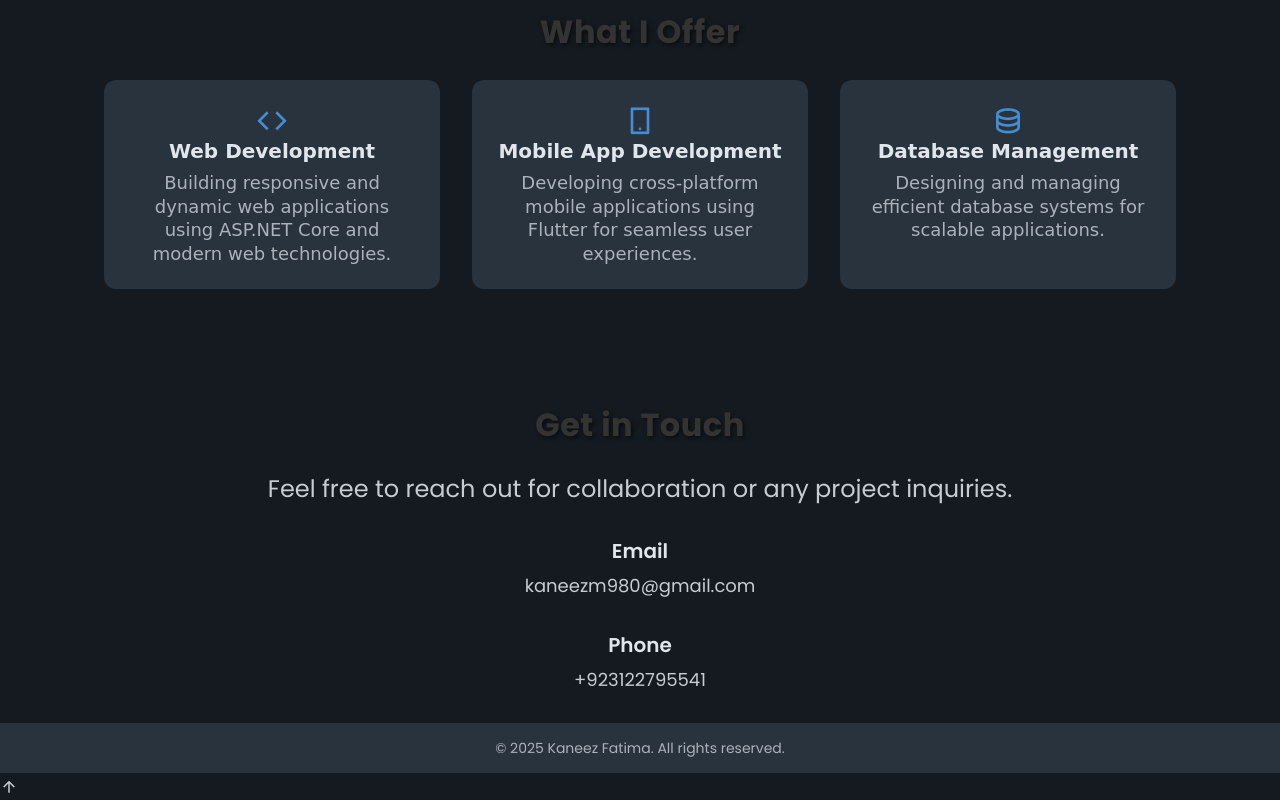
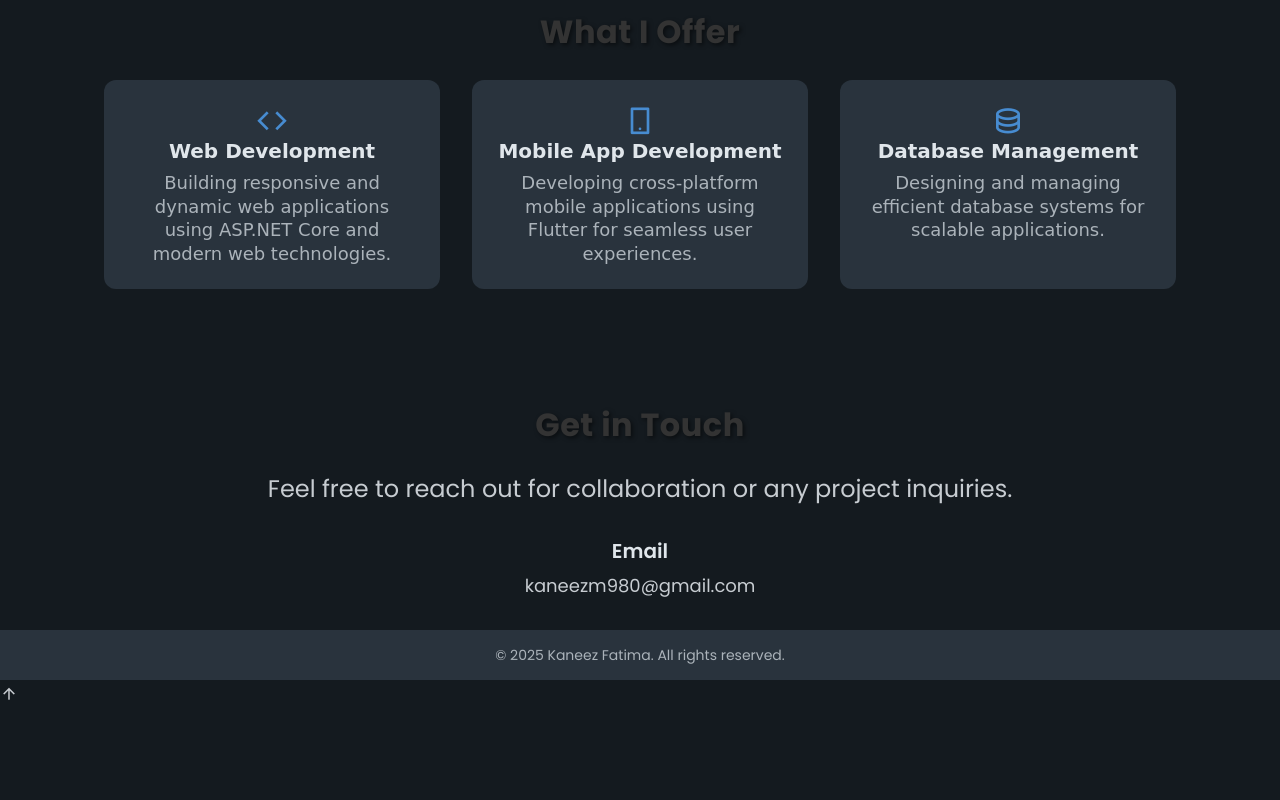
Before and after one commit to Fatima2390/My_Portfolio, a plain HTML site: page index.html in a window 1280 px wide. Shown: the part 2885-3685 px from the top of the page. After the commit the page ends 3592 px from the top, so only its background shows below. Drawn offline with nearby package versions, Linux system fonts and the light colour scheme; a script that the page names is missing.

Commit message:
my portfolio1

```diff
--- a/index.html
+++ b/index.html
@@ -220,10 +220,7 @@ I am a dedicated IT professional with a strong foundation in software engineerin
                <h3>Email</h3>
                <p>kaneezm980@gmail.com</p>
             </div>
-            <div class="contact__info">
-               <h3>Phone</h3>
-               <p>+923122795541</p>
-            </div>
+
          </div>
       </section>
    </main>
```
